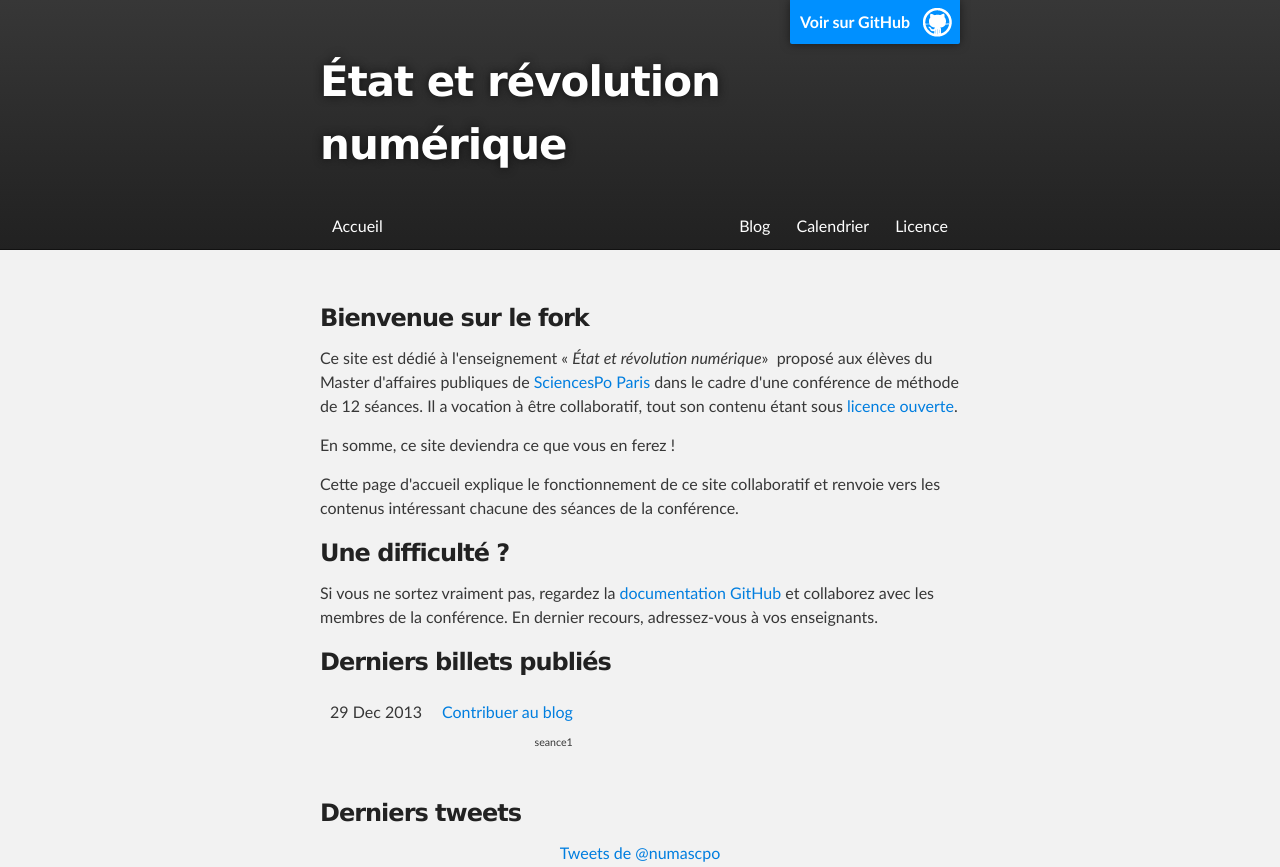
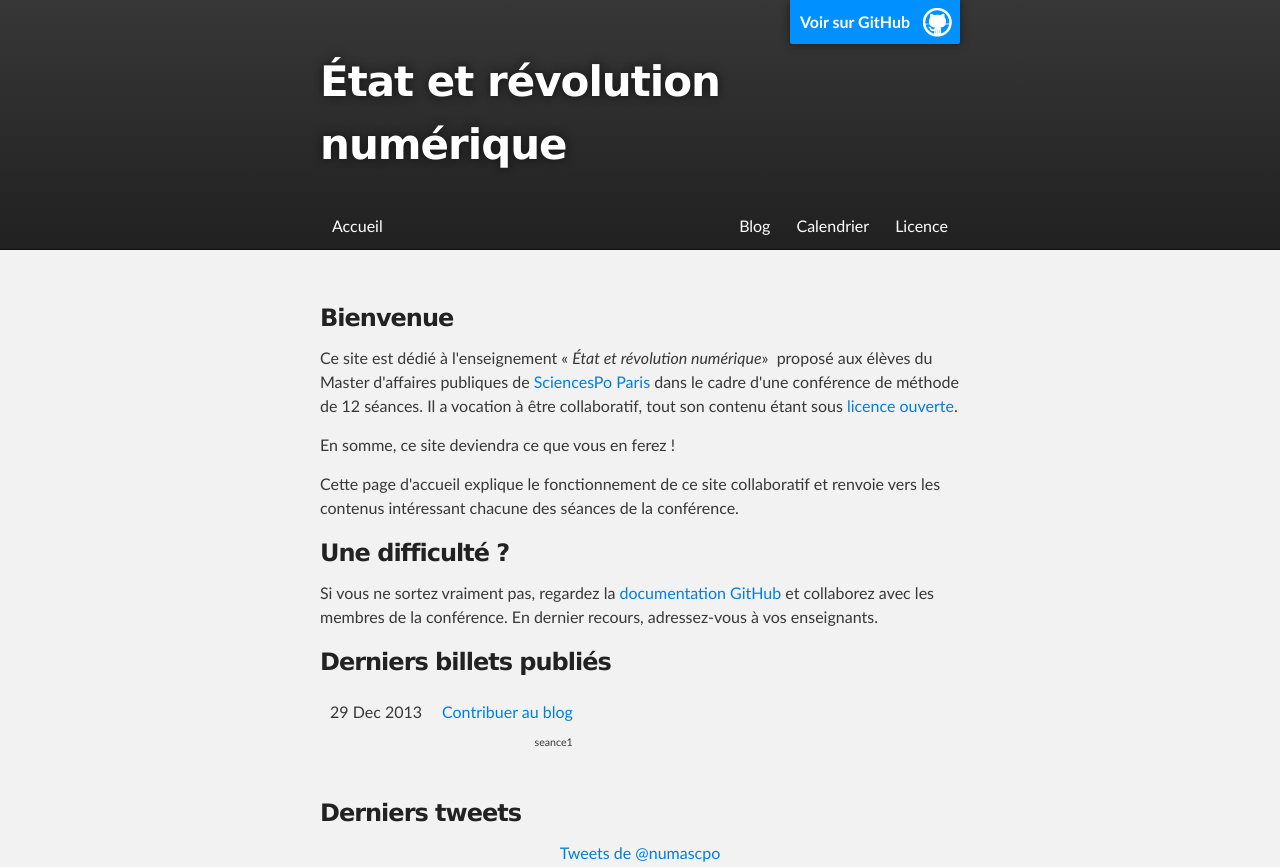
Before and after one commit to trojette/numascpo.net, a Jekyll site: the page built from index.html, in a window 1280 px wide, cut to the strip 0-867 px from the top of the page. Built offline with Jekyll 4.4.1, drawn with Linux system fonts in a browser that asks for light colours; Markdown is read by kramdown in place of the engine named in the settings; comment, search, counter and statistics services are not loaded.

Commit message:
Revert fork&pull test

```diff
--- a/index.html
+++ b/index.html
@@ -3,7 +3,7 @@ layout: pages
 title: "État et révolution numérique"
 ---
 
-<h3>Bienvenue sur le fork</h3>
+<h3>Bienvenue</h3>
 
 <p>Ce site est dédié à l'enseignement &laquo;&nbsp;<em>État et
 révolution numérique</em>&raquo;&nbsp; proposé aux élèves du Master
```
